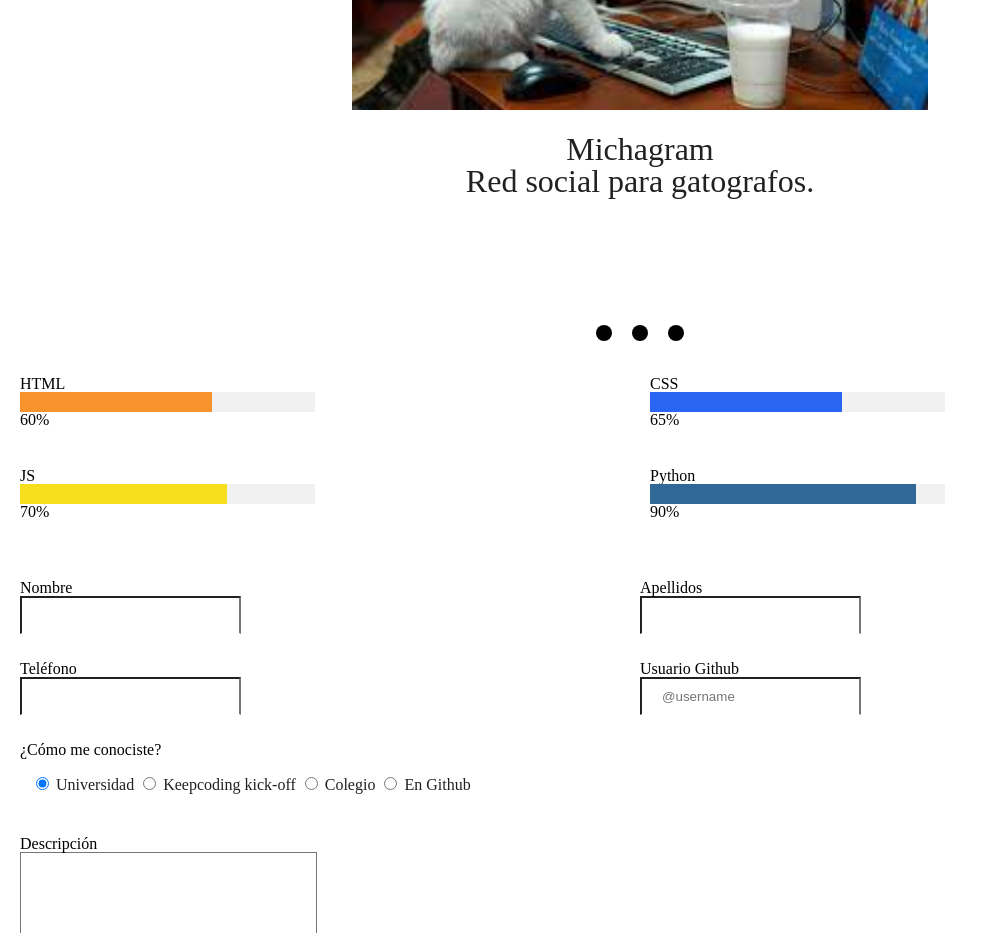
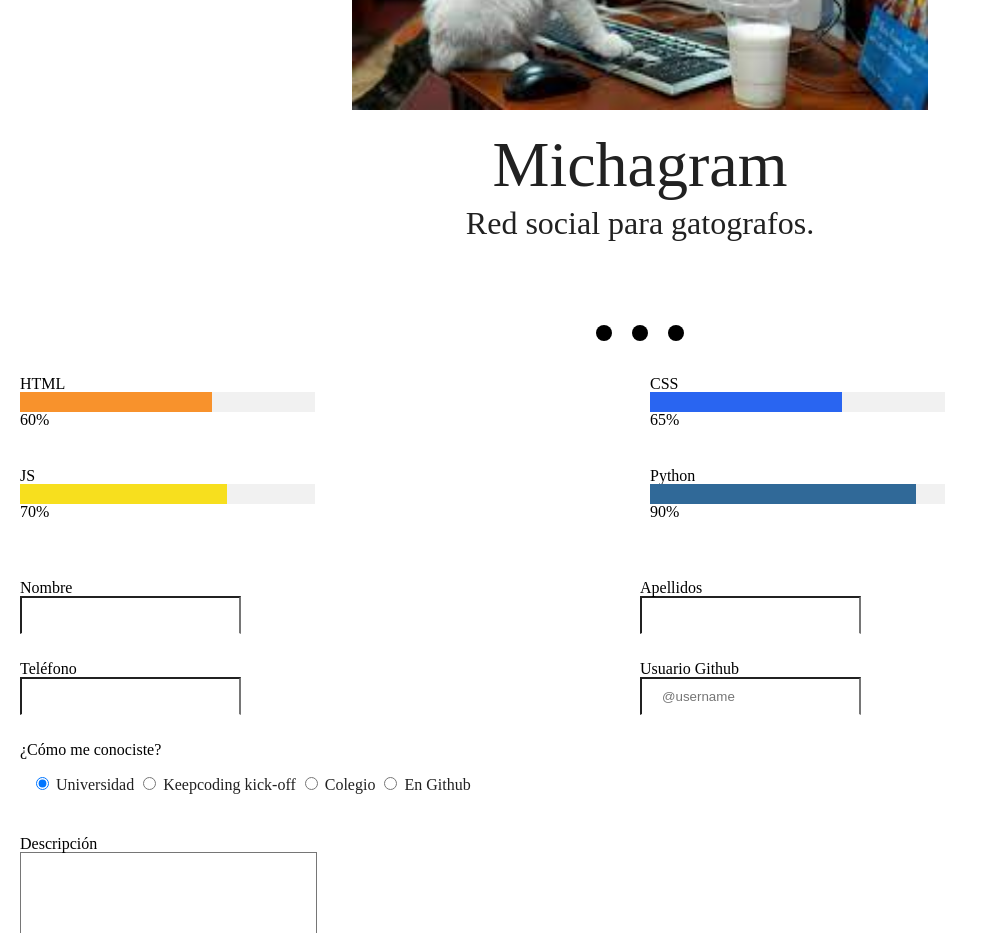
Before and after one commit to ReyesMorales/PortfolioHTML, a plain HTML site: page index.html in a window 1280 px wide. Shown: the part 920-1853 px from the top of the page, without its empty margins (0-988 px from the left). Drawn offline with Linux system fonts and the light colour scheme.

Commit message:
Add h3 style

```diff
--- a/css/carousel.css
+++ b/css/carousel.css
@@ -45,6 +45,11 @@
     margin-bottom: 5px;
 }
 
+.card-content div > h3 {
+    font-size: 2em;
+    margin-bottom: 10px;
+  }
+
 @media screen and (min-width: 768px) {
     .carousel-slides {
         height: 70vh;
```
